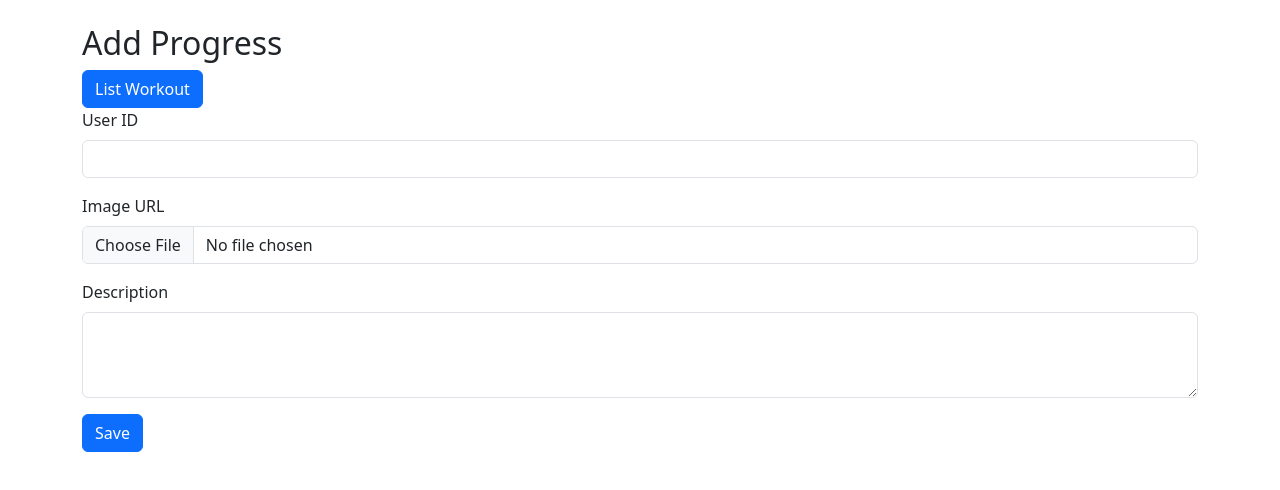
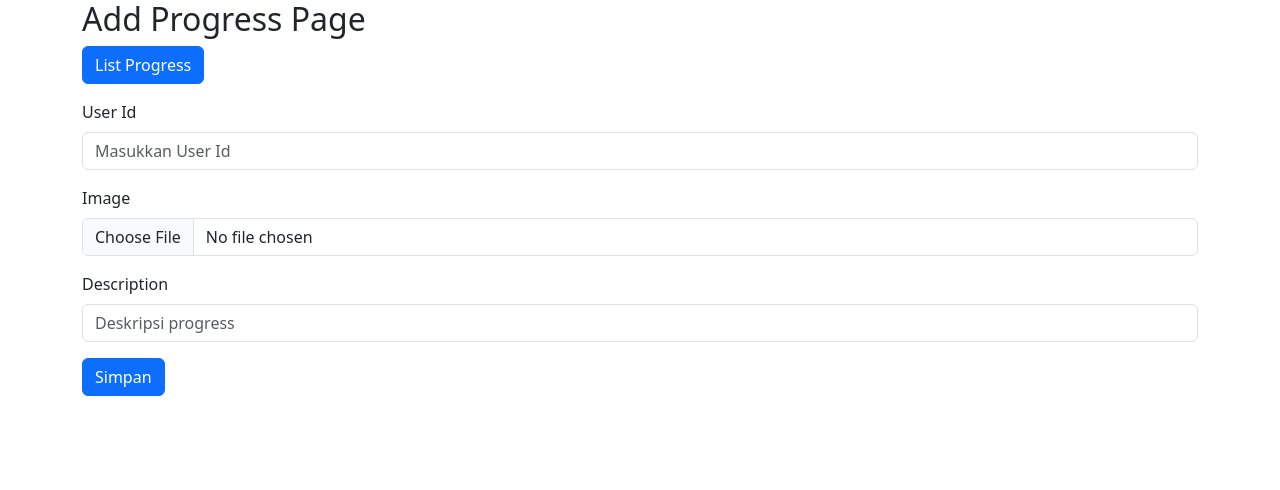
Before and after one commit to MichellePtrciaa/projectFitSnap_Kelompok10, a React (Vite) app in the folder fitSnap/: page /add-progress in a window 1280 px wide. Shown: the top 490 px of the page. Built offline with nearby package versions, Linux system fonts and the light colour scheme.

Commit message:
error save progress

```diff
--- a/fitSnap/src/pages/fitSnap/addProgress.tsx
+++ b/fitSnap/src/pages/fitSnap/addProgress.tsx
@@ -1,107 +1,130 @@
-import { useCallback, useState } from "react"
-import { NavLink, useNavigate } from "react-router-dom"
-import ApiClient from "../../utils/ApiClient"
-import { Button } from "react-bootstrap"
+import { useState, type ChangeEvent, type FormEvent } from "react";
+import { NavLink } from "react-router-dom";
+import { Form, Button } from "react-bootstrap";
+import ApiClient from "../../utils/ApiClient";
 
-function addProgress(){
+interface FormProgress {
+  UserId: string;
+  description: string;
+}
 
-    const navigate = useNavigate()
+function AddProgress() {
+  const [form, setForm] = useState<FormProgress>({
+    UserId: "",
+    description: "",
+  });
 
-    const [userId, setUserId] = useState<string>("")
-    const [image, setImageUrl] = useState<File | null>(null)
-    const [description, setDescription] = useState<string>("")
-    const [loading, setLoading] = useState<boolean>(false)
+  const [imageFile, setImageFile] = useState<File | null>(null);
 
-    const handleSubmit = async (e: React.FormEvent) => {
-    e.preventDefault()
-    setLoading(true)
+  // Handle text input change
+  const handleInputChange = (event: ChangeEvent<HTMLInputElement>) => {
+    const { name, value } = event.target;
+    setForm({
+      ...form,
+      [name]: value,
+    });
+  };
+
+  // Handle file input change
+  const handleImageChange = (e: ChangeEvent<HTMLInputElement>) => {
+    const files = e.target.files;
+    if (files && files.length > 0) {
+      setImageFile(files[0]);
+    } else {
+      setImageFile(null);
+    }
+  };
+
+  // Handle form submit
+  const handleSubmit = async (event: FormEvent<HTMLFormElement>) => {
+    event.preventDefault();
+
+    if (!imageFile) {
+      alert("Image wajib diupload");
+      return;
+    }
+
+    const formData = new FormData();
+    formData.append("UserId", form.UserId);
+    formData.append("description", form.description);
+    formData.append("image", imageFile);
+
+    // Ambil token dari localStorage
+    const token = localStorage.getItem("token");
+    if (!token) {
+      alert("Token tidak ditemukan. Silakan login terlebih dahulu.");
+      return;
+    }
 
     try {
-        const token = localStorage.getItem("token")
-        console.log("TOKEN:", token)
+      const response = await ApiClient.post("/progress", formData, {
+        headers: {
+          "Content-Type": "multipart/form-data",
+          Authorization: `Bearer ${token}`, // <--- pastikan Bearer + token
+        },
+      });
+      console.log("SUCCESS:", response.data);
+      alert("Progress berhasil ditambahkan");
+      // Reset form
+      setForm({ UserId: "", description: "" });
+      setImageFile(null);
+    } catch (error: any) {
+      console.error("ERROR:", error.response?.data || error.message);
+      alert(
+        "Gagal menyimpan progress: " +
+          (error.response?.data?.error || error.message)
+      );
+    }
+  };
 
+  return (
+    <div className="container mx-auto">
+      <h2>Add Progress Page</h2>
+      <NavLink to="/" className="btn btn-primary mb-3">
+        List Progress
+      </NavLink>
 
-        if (!token) {
-        alert("Silakan login terlebih dahulu")
-        setLoading(false)
-        return
-        }
+      <Form onSubmit={handleSubmit}>
+        <Form.Group className="mb-3">
+          <Form.Label>User Id</Form.Label>
+          <Form.Control
+            type="text"
+            name="UserId"
+            value={form.UserId}
+            onChange={handleInputChange}
+            placeholder="Masukkan User Id"
+            required
+          />
+        </Form.Group>
 
-        const formData = new FormData()
-        formData.append("description", description)
+        <Form.Group className="mb-3">
+          <Form.Label>Image</Form.Label>
+          <Form.Control
+            type="file"
+            accept="image/*"
+            onChange={handleImageChange}
+            required
+          />
+        </Form.Group>
 
-        if (image) {
-        formData.append("image", image)
-        }
+        <Form.Group className="mb-3">
+          <Form.Label>Description</Form.Label>
+          <Form.Control
+            type="text"
+            name="description"
+            value={form.description}
+            onChange={handleInputChange}
+            placeholder="Deskripsi progress"
+            required
+          />
+        </Form.Group>
 
-    const response = await ApiClient.post("/progress", formData, {
-        headers: {
-            Authorization: `Bearer ${token}`,
-        },
-        })
-
-        if (response.status === 200 || response.status === 201) {
-        navigate("/progress")
-        }
-        } catch (error) {
-            console.error("Add progress error:", error)
-            alert("Gagal menambahkan progress")
-        } finally {
-            setLoading(false)
-        }
-    }
-
-
-    return (
-        <div className="container mt-4">
-            <h2>Add Progress</h2>
-            <NavLink to="/" className ="btn btn-primary">List Workout</NavLink>
-
-            <form onSubmit={handleSubmit}>
-                <div className="mb-3">
-                    <label className="form-label">User ID</label>
-                    <input
-                        type="text"
-                        className="form-control"
-                        value={userId}
-                        onChange={(e) => setUserId(e.target.value)}
-                        required
-                    />
-                </div>
-
-                <div className="mb-3">
-                    <label className="form-label">Image URL</label>
-                    <input
-                        type="file"
-                        className="form-control"
-                        accept="image/*"
-                        onChange={(e) => {
-                            if (e.target.files && e.target.files[0]){
-                                setImageUrl(e.target.files[0])
-                            }
-                        }}
-                        required
-                    />
-                </div>
-
-                <div className="mb-3">
-                    <label className="form-label">Description</label>
-                    <textarea
-                        className="form-control"
-                        rows={3}
-                        value={description}
-                        onChange={(e) => setDescription(e.target.value)}
-                        required
-                    />
-                </div>
-
-                <Button type = "submit" variant = "primary">
-                    Save
-                </Button>
-            </form>
-        </div>
-    )
-
+        <Button type="submit" variant="primary">
+          Simpan
+        </Button>
+      </Form>
+    </div>
+  );
 }
 
-export default addProgress
+export default AddProgress;
--- a/fitSnap/src/pages/fitSnap/progress.tsx
+++ b/fitSnap/src/pages/fitSnap/progress.tsx
@@ -4,103 +4,92 @@ import ApiClient from "../../utils/ApiClient";
 import Table from "react-bootstrap/Table";
 
 interface Progress {
-    _id: string;
-    userId: string;
-    imageUrl: string;
-    description: string;
-    createdAt: string;
-    updatedAt: string;
+    _id : string,
+    Userid : string,
+    image : string,
+    description : string,
+    createdAt : string,
+    updatedAt : string
 }
 
 function Progress() {
-    const [progress, setProgress] = useState<Progress[]>([]);
-    const [loading, setLoading] = useState<boolean>(true);
+    const [progress, setProgress] = useState<Progress[]>([])
+    const [loading, setLoading] = useState<boolean>(true)
 
     const fetchProgress = useCallback(async () => {
-        const response = await ApiClient.get("/progress");
+        const response = await ApiClient.get("/progress")
 
-        if (response.status === 200) {
-        setProgress(response.data.data);
-        setLoading(false);
+        if(response.status == 200){
+            setProgress(response.data.data)
+            setLoading(false)
         }
-    }, []);
+    },[])
 
-    useEffect(() => {
-        fetchProgress();
-    }, [fetchProgress]);
+    useEffect(() => {fetchProgress()}, [fetchProgress])
 
-    const handleDelete = async (progressId: string) => {
-        const response = await ApiClient.delete(`/progress/${progressId}`);
+    const handleDelete = async (progressId : string) => {
+        const response = await ApiClient.delete(`/progress/${progressId}`)
 
-        if (response.status === 200) {
-        fetchProgress();
+        if (response.status == 200){
+            fetchProgress()
         }
-    };
+    }
 
-    return (
-        <div className="container mx-auto">
+    return <div className="container mx-auto">
         <div className="d-flex justify-content-between mb-3">
-            <h2>Progress</h2>
-            <NavLink to="/add-progress" className="btn btn-primary">
-            Add Progress
-            </NavLink>
+            <h2>Progress Page</h2>
+            <NavLink to="/add-progress" className ="btn btn-primary">Add Progress</NavLink>
         </div>
-
         <div>
             <Table striped bordered hover size="sm">
                 <thead>
                     <tr>
                         <th>No</th>
-                <th>User</th>
+                        <th>User Id</th>
                         <th>Image</th>
                         <th>Description</th>
                         <th>Aksi</th>
                     </tr>
                 </thead>
-
                 <tbody>
-                {loading && (
-                <tr>
+                    {
+                        loading && <tr>
                             <td colSpan={5}>Loading...</td>
                         </tr>
-                )}
-
-                {progress.length > 0 &&
-                progress.map((item, index) => (
-                    <tr key={item._id}>
-                    <td>{index + 1}</td>
-                    <td>{item.userId}</td>
+                    }
+                    {
+                        progress.length > 0 && progress.map((progress , index )=> {
+                            return <tr key={progress._id}>
+                                <td>{ index + 1}</td>
+                                <td>{progress.Userid}</td>
+                                <td>{progress.image && (
+                                    <img
+                                        src={`http://localhost:3000/${progress.image}`}
+                                        alt="progress"
+                                        style={{ width: "80px", height: "80px", objectFit: "cover" }}
+                                    />
+                                )}</td>
+                                <td>{progress.description}</td>
                                 <td>
-                        <img
-                        src={`http://localhost:3000/${item.imageUrl}`}
-                        alt="progress"
-                        width={60}
-                        height={60}
-                        style={{ objectFit: "cover" }}
-                        />
-                    </td>
-                    <td>{item.description}</td>
-                    <td>
-                        <NavLink
-                        to={`/edit-progress/${item._id}`}
-                        className="btn btn-primary btn-sm me-2"
-                        >
+                                    <NavLink to ={`/edit-movie/${progress._id}`}
+                                    className="btn btn-primary btn-sm me-2">
                                         Edit
                                     </NavLink>
                                     <button
                                         className="btn btn-warning btn-sm me-2"
-                        onClick={() => handleDelete(item._id)}
+                                        onClick={() => handleDelete(progress._id)}
                                     >
                                         Delete
                                     </button>
                                 </td>
                             </tr>
-                ))}
+
+                        })
+                    }
                 </tbody>
             </Table>
         </div>
     </div>
-    );
 }
 
-export default Progress;
+export default Progress
```
Lines whose indentation alone changed are shown as unchanged.
